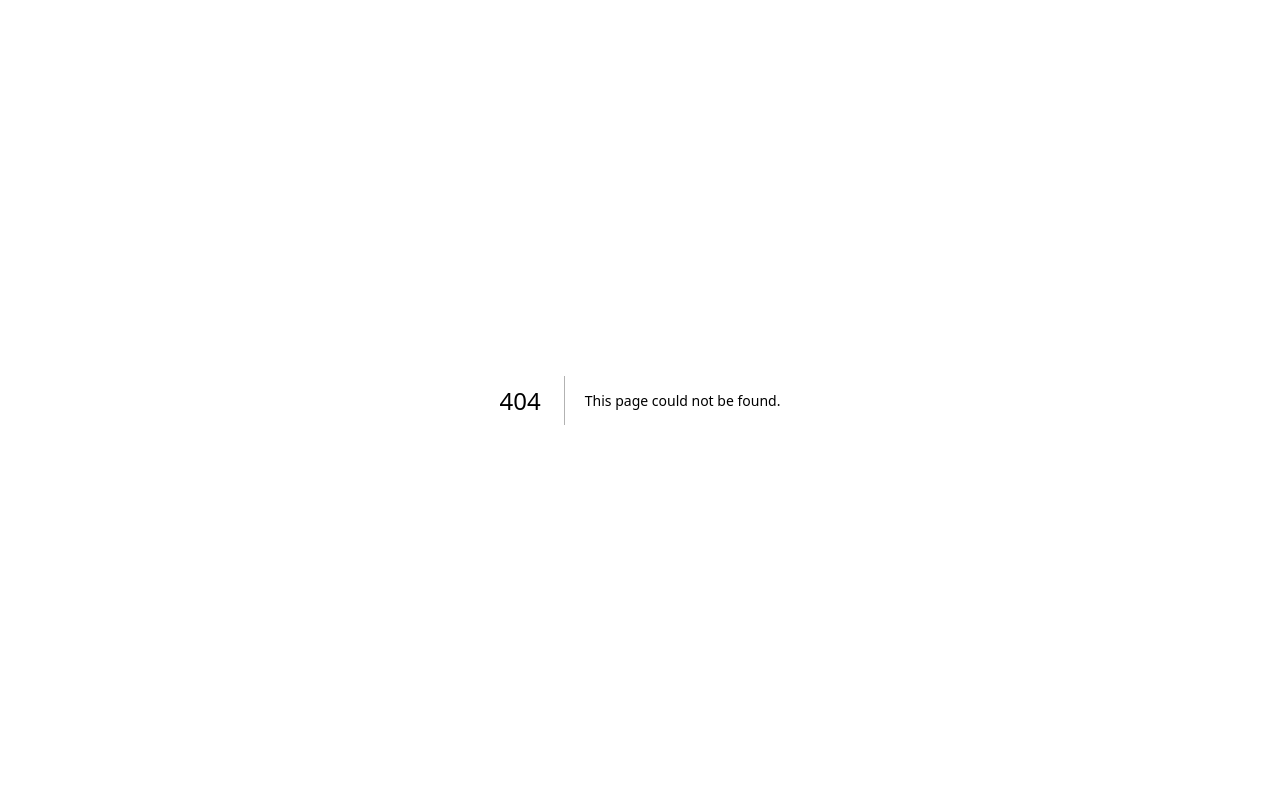
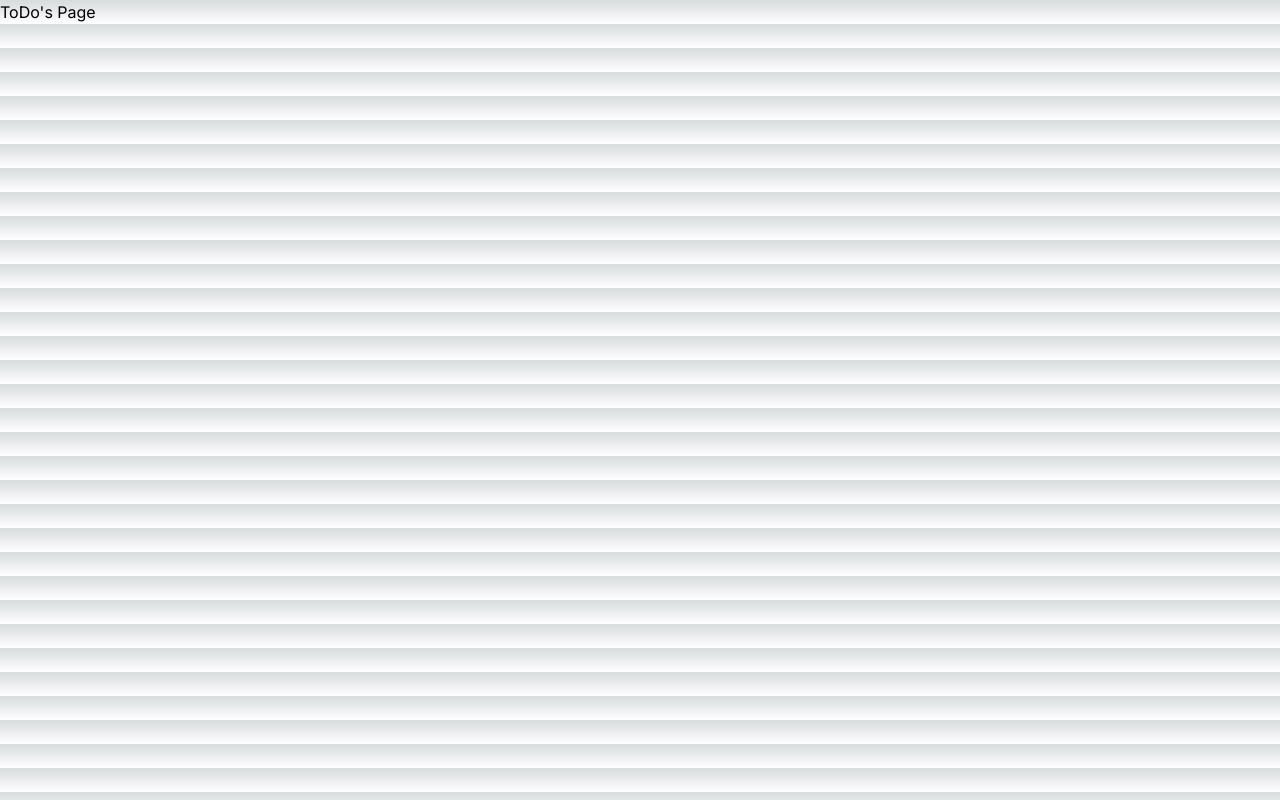
Before and after one commit to JelenaMarjanovic/fem-intro-v3-app, a Next.js app: page /todos in a window 1280 px wide. Before the commit this address had no page. Built offline with nearby package versions, Linux system fonts and the light colour scheme.

Commit message:
Static Routing

```diff
--- /dev/null
+++ b/app/(dashboard)/todos/page.tsx
@@ -0,0 +1,5 @@
+const TodosPage = () => {
+  return <div>ToDo's Page</div>
+}
+
+export default TodosPage
--- /dev/null
+++ b/app/docs/page.tsx
@@ -0,0 +1,5 @@
+const DocsPage = () => {
+  return <div>Docs Page</div>
+}
+
+export default DocsPage
```
